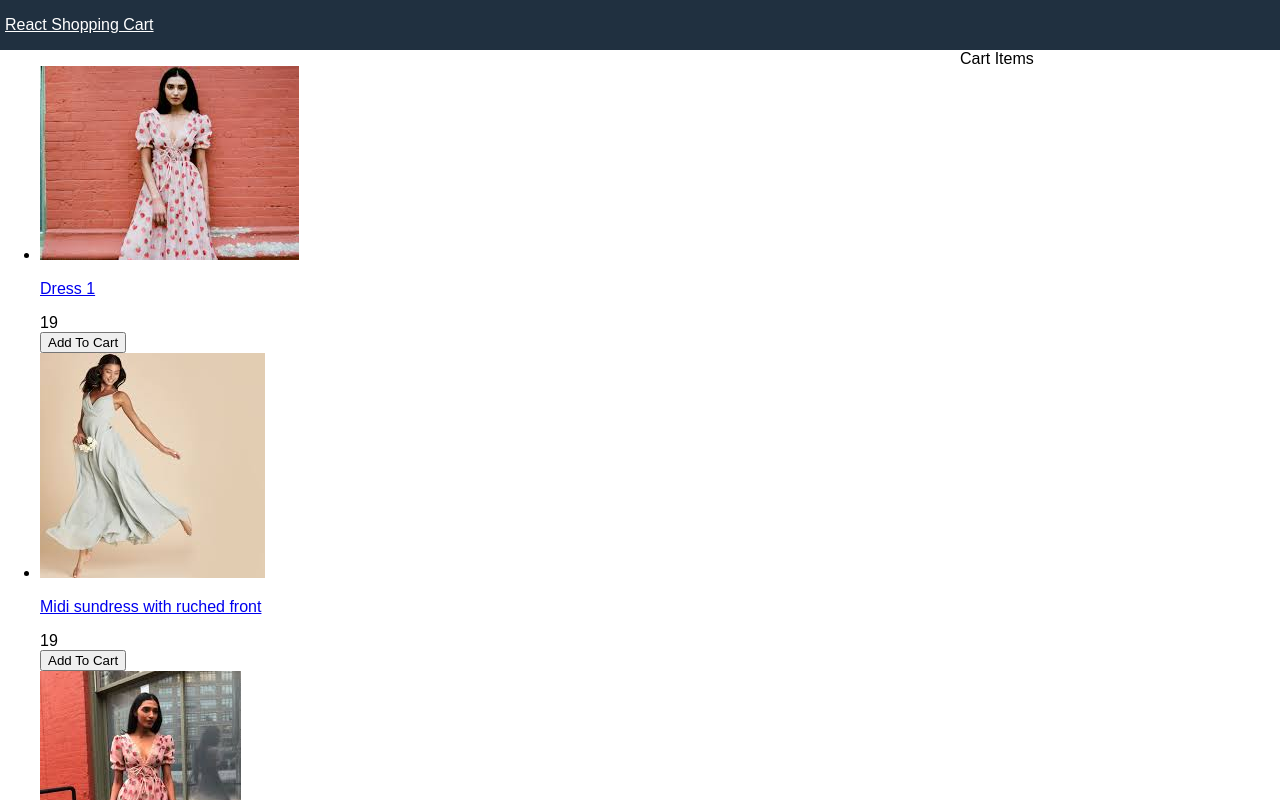
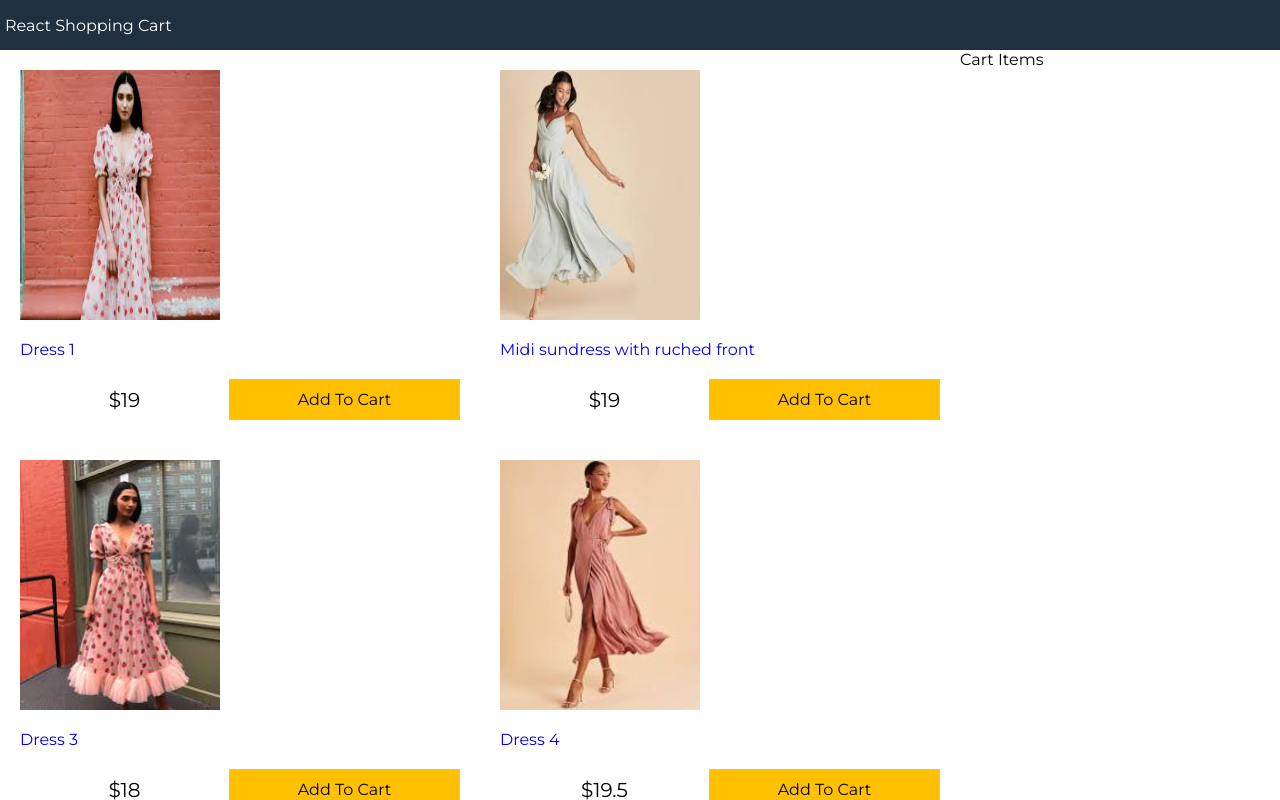
Before and after one commit to sadeghrafiei/react-shopping-cart, a React (Create React App) app: page / in a window 1280 px wide. Shown: the top 800 px of the page. Built offline with nearby package versions, Linux system fonts and the light colour scheme.

Commit message:
create product component

```diff
--- a/src/components/Products.js
+++ b/src/components/Products.js
@@ -1,11 +1,12 @@
 import React, { Component } from 'react'
+import formatCurrency from "../util"
 
 export default class componentName extends Component {
     render() {
         return (
             <div>
                 <ul className="products">
-                    {this.props.products.map(product=>(
+                    {this.props.products.map((product)=>(
                         <li key={product._id}>
                             <div className="product">
                                 <a href={"#" + product._id}>
@@ -16,7 +17,7 @@
                                 </a>
                                 <div className="product-price">
                                     <div>
-                                        {product.price}
+                                        {formatCurrency(product.price)}
                                     </div>
                                     <button className="button primary">
                                         Add To Cart
--- a/src/index.css
+++ b/src/index.css
@@ -1,3 +1,5 @@
+@import url("https://fonts.googleapis.com/css2?family=Montserrat&display=swap");
+
 html{
   font-size : 62.5%;
   box-sizing: border-box;
@@ -7,9 +9,9 @@
   height: 100vh;
   margin:0 ;
 }
-body,input,select,textarea{
+body,input,select,textarea,button{
+  font-family: Montserrat , Arial, Helvetica, sans-serif ;
   font-size: 1.6rem;
-  font-family: Arial, Helvetica, sans-serif;
 }
 .grid-container{
    display: grid;
@@ -56,3 +58,61 @@
 .sidebar{
   flex: 1 20rem;
 }
+
+/* products*/
+
+ .products{
+   display: flex;
+   flex-wrap: wrap;
+   justify-content: center;
+   align-items: center;
+   padding: 0;
+   margin: 0;
+   list-style-type: none ;
+ }
+ .products li{
+   flex: 1 1 29rem;
+   height: 35rem;
+   padding: 1rem;
+   margin: 1rem;
+ }
+ .product{
+   display: flex;
+   flex-direction: column;
+   justify-content: space-between;
+   height: 100%;
+ }
+ .product img{
+   max-width: 37rem;
+   max-height: 37rem;
+   height: 250px;
+   width: 200px;
+ }
+ .product-price{
+   display: flex;
+   justify-content: space-between;
+   align-items: center;
+  }
+  .product-price div ,
+  .product-price button {
+    text-align: center;
+    flex: 1;
+  }
+  .product-price div {
+    font-size: 2rem;
+  }
+  .button{
+    padding: 1rem;
+    border: 0.1rem #c0c0c0 solid;
+    background-color:#f0f0f0 ;
+    cursor: pointer;
+  }
+  .button:hover{
+    border: 0.1rem #808080 solid;
+  }
+  .button.primary{
+    background-color: #ffc000;
+  }
+  a{
+    text-decoration: none;
+  }
--- /dev/null
+++ b/src/util.js
@@ -0,0 +1,3 @@
+export default function formatCurrency(num){
+    return "$" + Number(num.toFixed(1)).toLocaleString()+" ";
+}
```
